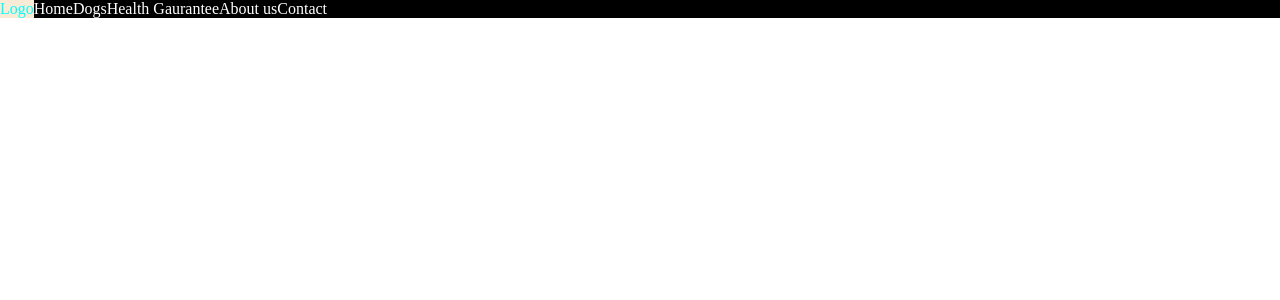
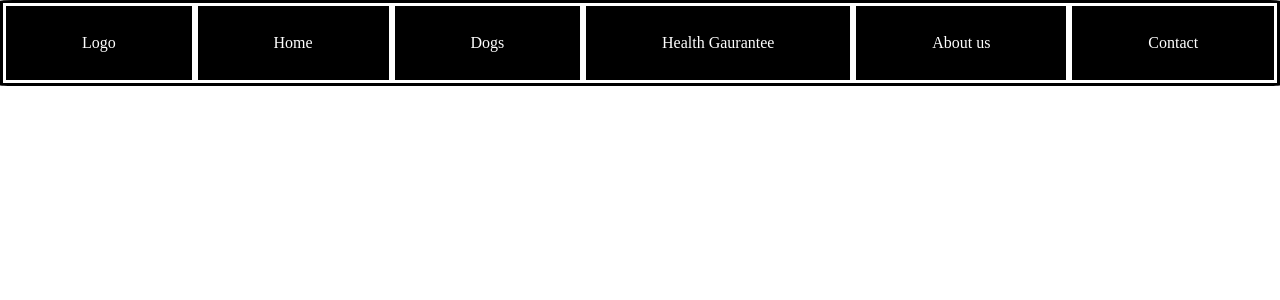
Before and after one commit to MoonBasedKas/SouthernROCAiredalesWebsite, a Flask app: page / in a window 1280 px wide. Shown: the top 300 px of the page. Run offline with Flask 3, Linux system fonts and the light colour scheme.

Commit message:
Basic design of header

```diff
--- a/app/static/head.css
+++ b/app/static/head.css
@@ -1,13 +1,33 @@
 .bar {
     background-color: black;
     display: flex;
+    flex-direction: row;
+    flex-wrap: wrap;
+    height: 10vh;
+    border-color: grey;
+    border: solid;
+    border-radius: 1%;
+
+
 }
 
+/* For a single item within the menu bar */
 .item {
+
     color: white;
+    flex-grow: 1;
+    flex-shrink: 1;
+    text-align: center;
+    border-left: 1%;
+    border-right: 1%;
+    border-color: grey;
+    border: solid;
+    display: flex;
+    align-items: center;
+    justify-content: center;
 }
 
 .item:hover {
-    background-color: antiquewhite;
-    color: aqua;
+    background-color: grey;
+    color: white;
 }
```
